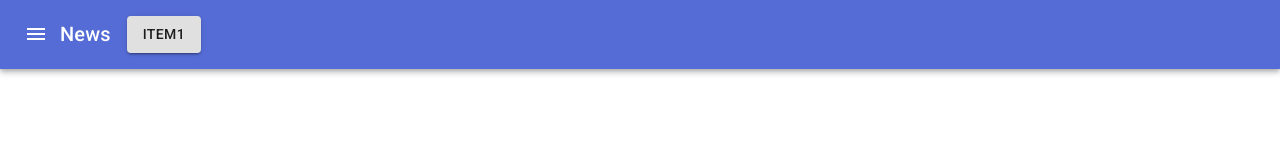
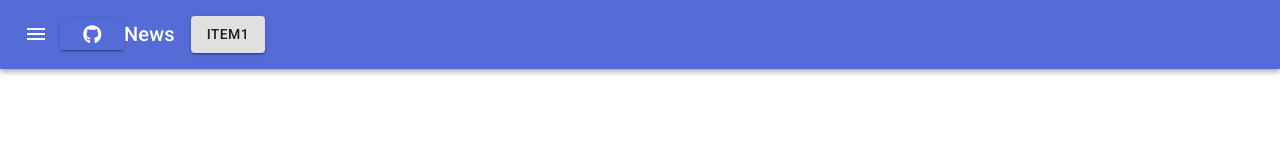
Before and after one commit to hyeonhong/portfolio-site, a Gatsby site: page / in a window 1280 px wide. Built offline with nearby package versions, Linux system fonts and the light colour scheme; Gatsby itself is replaced by a stand-in of ours.

Commit message:
Add fontawesome

```diff
--- a/package.json
+++ b/package.json
@@ -11,6 +11,11 @@
     "test": "echo \"Write tests! -> https://gatsby.dev/unit-testing\" && exit 1"
   },
   "dependencies": {
+    "@fortawesome/fontawesome-svg-core": "^1.2.25",
+    "@fortawesome/free-brands-svg-icons": "^5.11.2",
+    "@fortawesome/free-regular-svg-icons": "^5.11.2",
+    "@fortawesome/free-solid-svg-icons": "^5.11.2",
+    "@fortawesome/react-fontawesome": "^0.1.7",
     "@material-ui/core": "^4.6.1",
     "@material-ui/icons": "^4.5.1",
     "gatsby": "^2.17.13",
--- a/src/pages/index.js
+++ b/src/pages/index.js
@@ -1,12 +1,13 @@
 import React from 'react';
 // import { Link } from 'gatsby';
 import { makeStyles } from '@material-ui/core/styles';
-
 import { Container, AppBar, Toolbar, IconButton, Typography, Button } from '@material-ui/core';
 import MenuIcon from '@material-ui/icons/Menu';
+import { FontAwesomeIcon } from '@fortawesome/react-fontawesome';
+import { faGithub } from '@fortawesome/free-brands-svg-icons';
 
+// import Image from '../components/Image';
 import Layout from '../components/Layout';
-// import Image from '../components/Image';
 import SEO from '../components/Seo';
 
 const useStyles = makeStyles((theme) => ({
@@ -29,6 +30,11 @@ const IndexPage = () => {
           <IconButton edge="start" color="inherit" aria-label="menu">
             <MenuIcon />
           </IconButton>
+
+          <Button variant="contained" color="primary">
+            <FontAwesomeIcon icon={faGithub} size="lg" />
+          </Button>
+
           <Typography variant="h6">News</Typography>
           <Button variant="contained" color="black" className={classes.button}>
             item1
```
Also changed, not shown: 1 other file.
